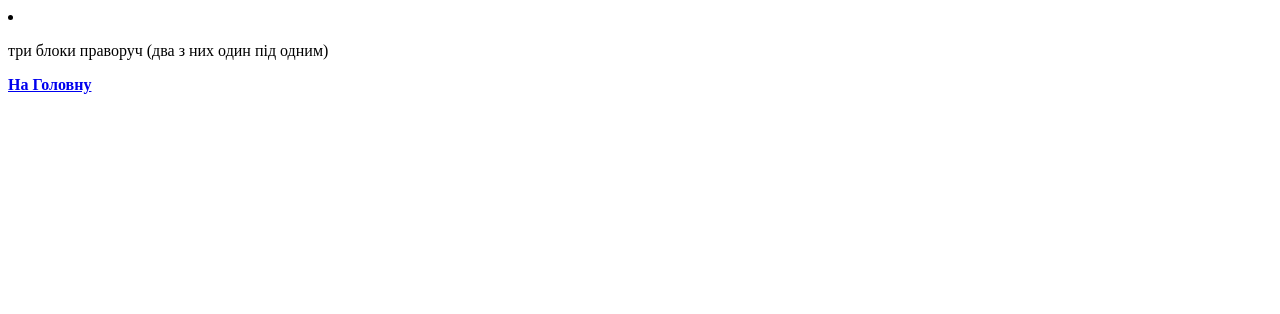
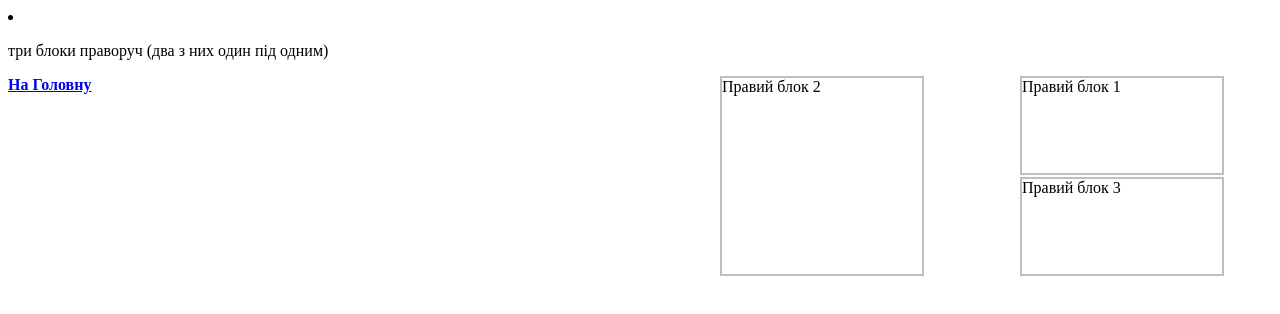
Before and after one commit to Lomachynska/DZ-8.1.-Fix-the-Float-Layout, a plain HTML site: page index4.html in a window 1280 px wide. Drawn offline with Linux system fonts and the light colour scheme.

Commit message:
zavdanya4

```diff
--- a/index4.html
+++ b/index4.html
@@ -3,7 +3,8 @@
 <head>
     <meta charset="UTF-8">
     <meta name="viewport" content="width=device-width, initial-scale=1.0">
-    <title>Document</title>
+    <link rel="stylesheet" type="text/css" href="/style/style4.css">
+    <title>три блоки праворуч (два з них один під одним)</title>
 </head>
 
 <body>
@@ -15,6 +16,12 @@
 
     <a href="/index.html"><b>На Головну</b></a>
 
+    <div class="container">
+        <div class="block right first">Правий блок 1</div>
+        <div class="block right second">Правий блок 2</div>
+        <div class="block right third">Правий блок 3</div>
+      </div>
+
 </body>
 
 </html>
--- /dev/null
+++ b/style/style4.css
@@ -0,0 +1,34 @@
+:root {
+  --grid-height: 200px;
+}
+
+.container {
+  height: 600px;
+  width: 600px;
+  display: flex;
+  flex-direction: column;
+  flex-wrap: wrap;
+  height: var(--grid-height);
+  justify-content: space-between;
+  align-items: center;
+  float: right;
+}
+
+.first {
+  width: 200px;
+  height: calc((var(--grid-height) / 2) - 5px);
+  border: 2px solid #bebebe;
+}
+
+.second {
+  width: 200px;
+  height: var(--grid-height);
+  border: 2px solid #bebebe;
+  order: -1;
+}
+
+.third {
+  width: 200px;
+  height: calc((var(--grid-height) / 2) - 5px);
+  border: 2px solid #bebebe;
+}
--- /dev/null
+++ b/style/style5.css
@@ -0,0 +1,26 @@
+.container {
+    /* Батьківський контейнер має бути достатньо широким, щоб вмістити всі чотири блоки */
+    overflow: hidden; /* Забезпечуємо, щоб контейнер обгортав всі плаваючі блоки */
+    width: 800px;
+    height: 400px;
+    grid-row: inherit;
+    display: flex;
+    justify-content: space-around;
+
+  }
+
+  .block {
+    width: 200px; /* Встановіть ширину кожного блоку */
+    height: 100px; /* Встановіть висоту кожного блоку */
+    margin: 10px; /* Додайте відступи для візуального розділення блоків */
+    background-color: #ddd; /* Колір фону для кращої видимості блоків */
+    border: 1px solid #333; /* Рамка блоків */
+  }
+
+  .left {
+    float: left; /* Це змусить блоки обтікати зліва */
+  }
+
+  .right {
+    float: right; /* Це змусить блоки обтікати справа */
+  }
```
Also changed, not shown: index3.html (+1 -1 lines), index5.html (+9 -1 lines).
